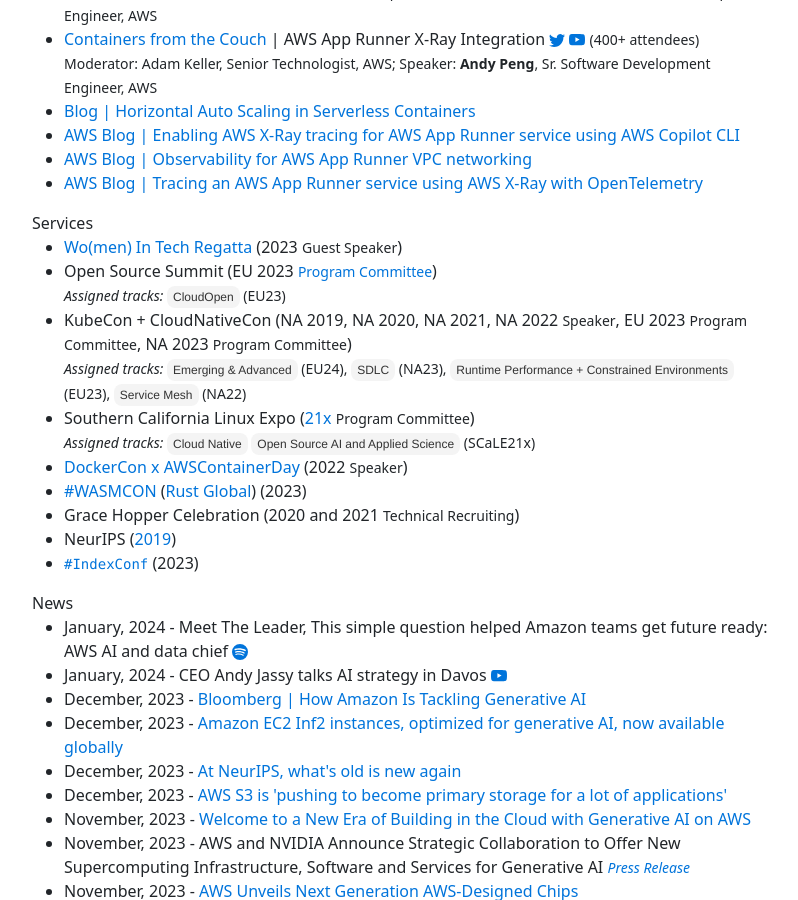
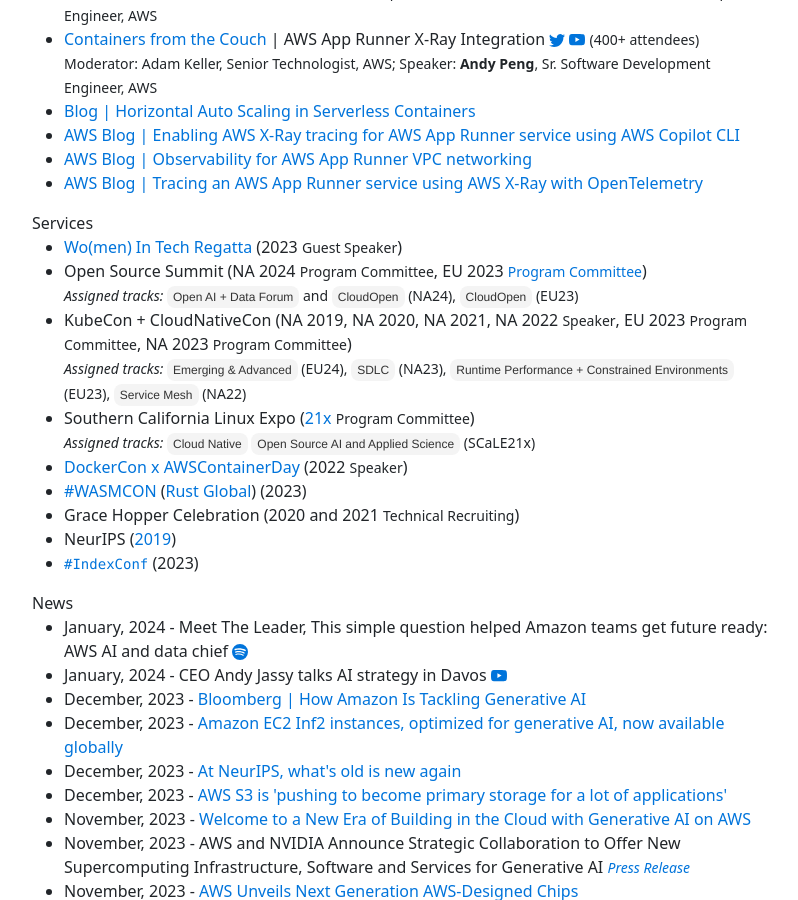
Before and after one commit to gfw001/gfw001.github.io, a Jekyll site: the page index.html, which Jekyll copies as it is, in a window 1280 px wide and 900 px high, scrolled down 1348 px. Shown: the whole window, without its empty margins (50-848 px from the left). Built offline with Jekyll 4.4.1, drawn with Linux system fonts in a browser that asks for light colours.

Commit message:
Update index.html

```diff
--- a/index.html
+++ b/index.html
@@ -310,8 +310,8 @@
 		<a href="https://www.womenintechregatta.com/links">Wo(men) In Tech Regatta</a> (2023 <small>Guest Speaker</small>)
 	</li>
 	<li>
-		Open Source Summit (EU 2023 <small><a href="https://events.linuxfoundation.org/archive/2023/open-source-summit-europe/program/program-committee/">Program Committee</a></small>)<br>
-		<small><i>Assigned tracks:</i> <button>CloudOpen</button> (EU23)</small>
+		Open Source Summit (NA 2024 <small>Program Committee</small>, EU 2023 <small><a href="https://events.linuxfoundation.org/archive/2023/open-source-summit-europe/program/program-committee/">Program Committee</a></small>)<br>
+		<small><i>Assigned tracks:</i> <button>Open AI + Data Forum</button> and <button>CloudOpen</button> (NA24), <button>CloudOpen</button> (EU23)</small>
 	</li>
 	<li>
 		KubeCon + CloudNativeCon (NA 2019, NA 2020, NA 2021, NA 2022 <small>Speaker</small>, EU 2023 <small>Program Committee</small>, NA 2023 <small>Program Committee</small>)<br>
```
